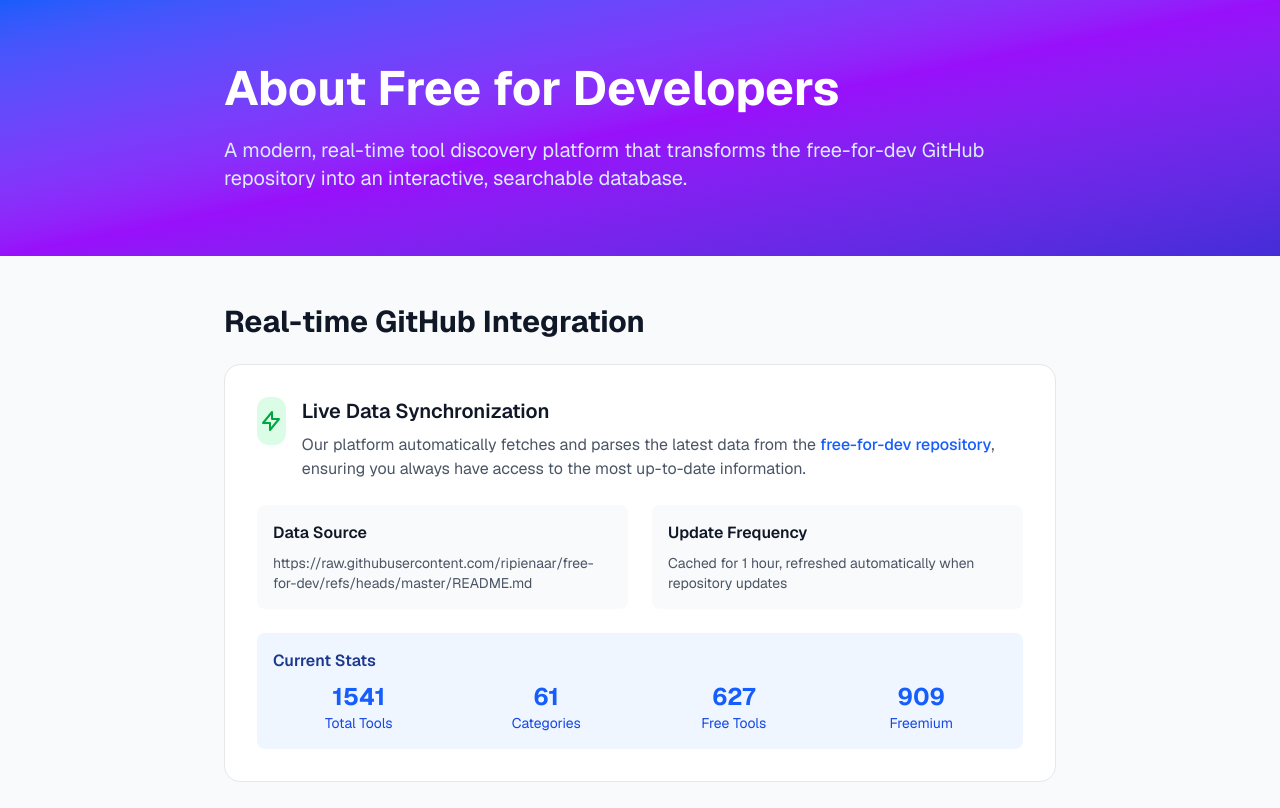
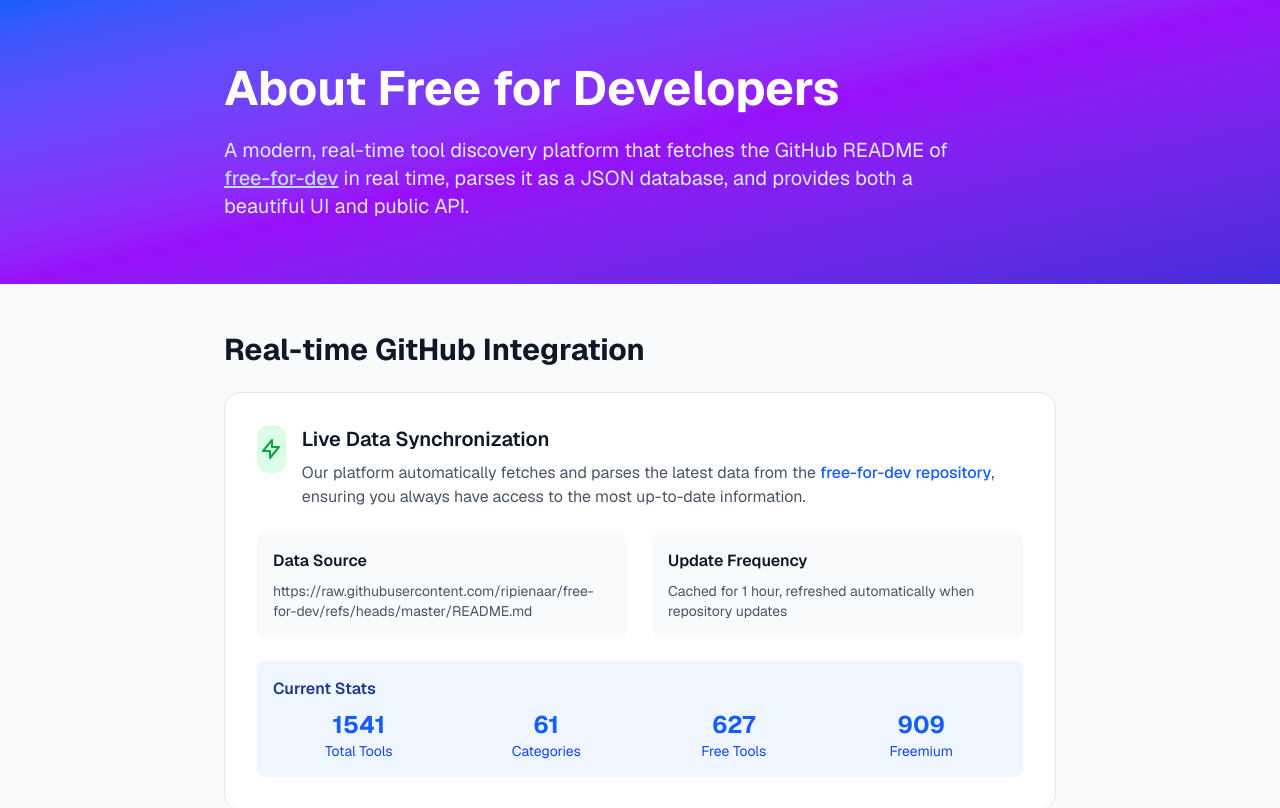
Before and after one commit to shade-solutions/free-for-devs-ui, a Next.js app: page /about in a window 1280 px wide. Shown: the top 808 px of the page. Built offline with nearby package versions, Linux system fonts and the light colour scheme.

Commit message:
feat: Update About page description and enhance link to GitHub repository

```diff
--- a/src/app/about/page.tsx
+++ b/src/app/about/page.tsx
@@ -23,8 +23,16 @@ export default async function AboutPage() {
         <div className="max-w-4xl mx-auto px-4 sm:px-6 lg:px-8 py-16">
           <h1 className="text-4xl md:text-5xl font-bold mb-6">About Free for Developers</h1>
           <p className="text-xl text-blue-100 max-w-3xl">
-            A modern, real-time tool discovery platform that transforms the free-for-dev GitHub repository
-            into an interactive, searchable database.
+            A modern, real-time tool discovery platform that fetches the GitHub README of{' '}
+            <a
+              href="https://github.com/ripienaar/free-for-dev"
+              target="_blank"
+              rel="noopener noreferrer"
+              className="text-blue-200 hover:text-white underline font-medium"
+            >
+              free-for-dev
+            </a>{' '}
+            in real time, parses it as a JSON database, and provides both a beautiful UI and public API.
           </p>
         </div>
       </div>
```
Also changed, not shown: 1 other file (tests, documents, lock files or other folders).
